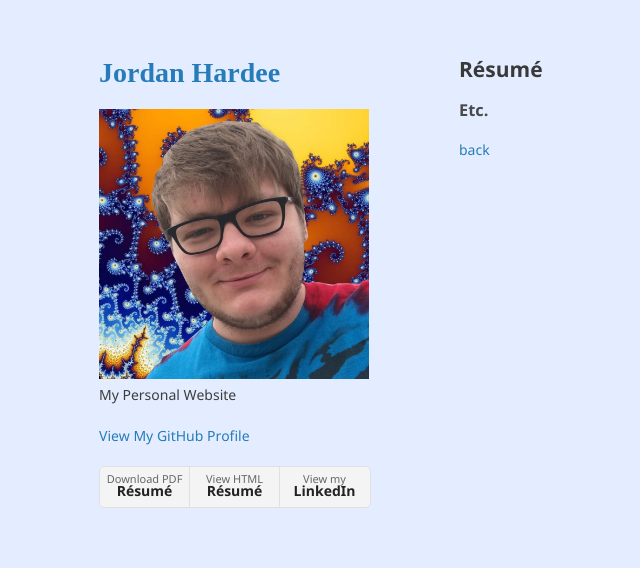
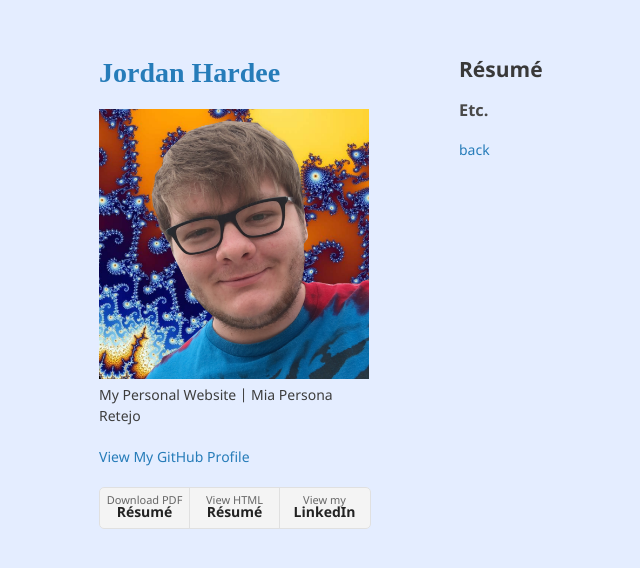
Before and after one commit to jordanhardee/jordanhardee.github.io, a Jekyll site: the page built from resume.md, in a window 1280 px wide. Shown: the top 568 px of the page, without its empty margins (111-751 px from the left). Built offline with Jekyll 4.4.1, drawn with Linux system fonts in a browser that asks for light colours; some web fonts are replaced; our own code applies the rules of GitHub Pages for plain Markdown files.

Commit message:
Esperanto bio

```diff
--- a/_config.yml
+++ b/_config.yml
@@ -1,6 +1,6 @@
 title: Jordan Hardee
 logo: /assets/img/me.JPG
-description: My Personal Website
+description: My Personal Website | Mia Persona Retejo
 show_downloads: true
 google_analytics:
 theme: jekyll-theme-minimal
```
